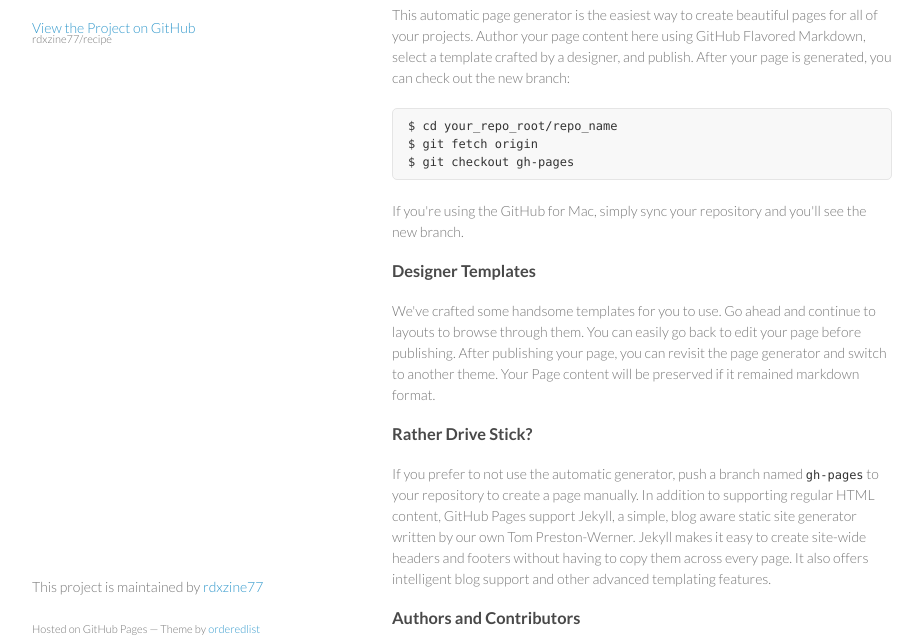
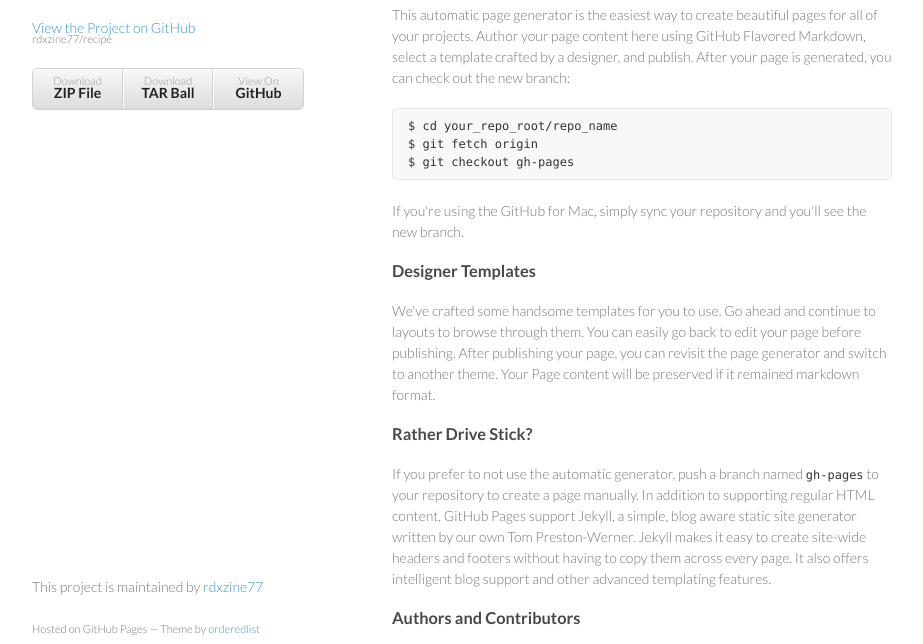
Before and after one commit to gundaja/recipe, a plain HTML site: page index.html in a window 1280 px wide. Shown: the part 92-736 px from the top of the page, without its empty margins (178-1101 px from the left). Drawn offline with Linux system fonts and the light colour scheme.

Commit message:
Revert "Remove clone instructions."
This reverts commit fbdbcce506ecf4ecfe2ac1b287ae4723e838ea64.

```diff
--- a/index.html
+++ b/index.html
@@ -20,6 +20,12 @@
 
         <p class="view"><a href="https://github.com/rdxzine77/recipe">View the Project on GitHub <small>rdxzine77/recipe</small></a></p>
 
+
+        <ul>
+          <li><a href="https://github.com/rdxzine77/recipe/zipball/master">Download <strong>ZIP File</strong></a></li>
+          <li><a href="https://github.com/rdxzine77/recipe/tarball/master">Download <strong>TAR Ball</strong></a></li>
+          <li><a href="https://github.com/rdxzine77/recipe">View On <strong>GitHub</strong></a></li>
+        </ul>
       </header>
       <section>
         <h3>
```
